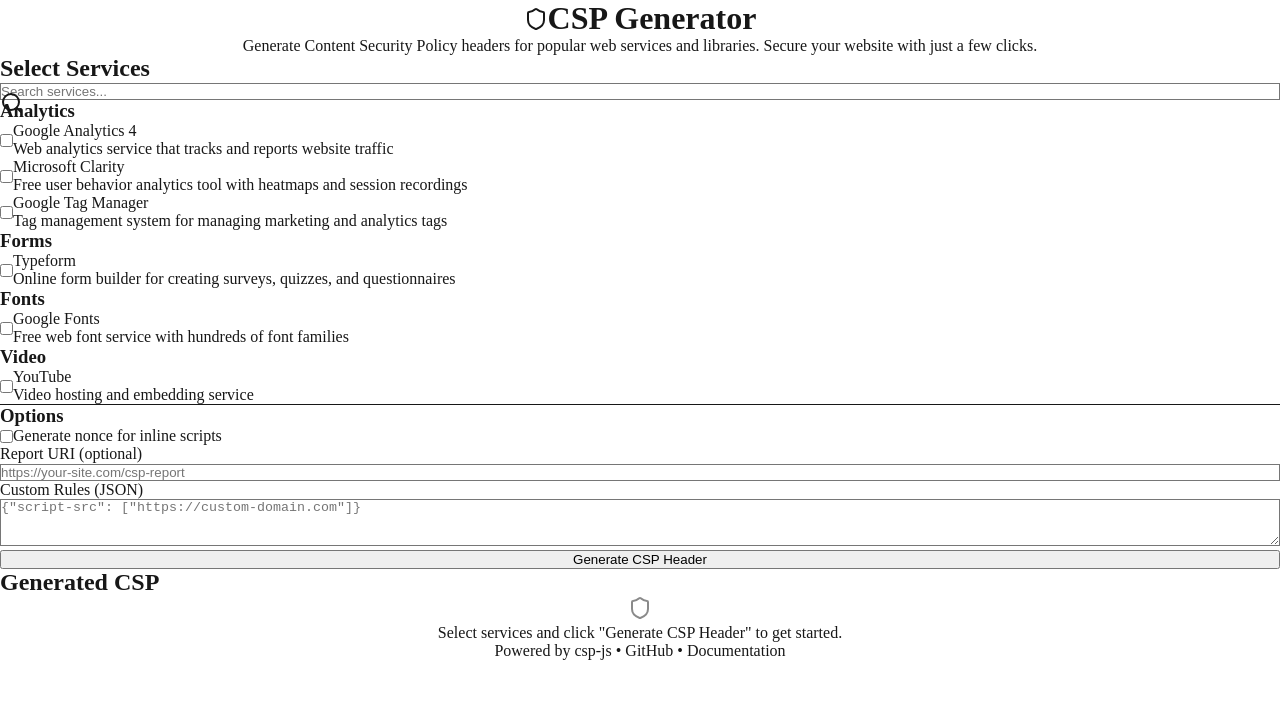
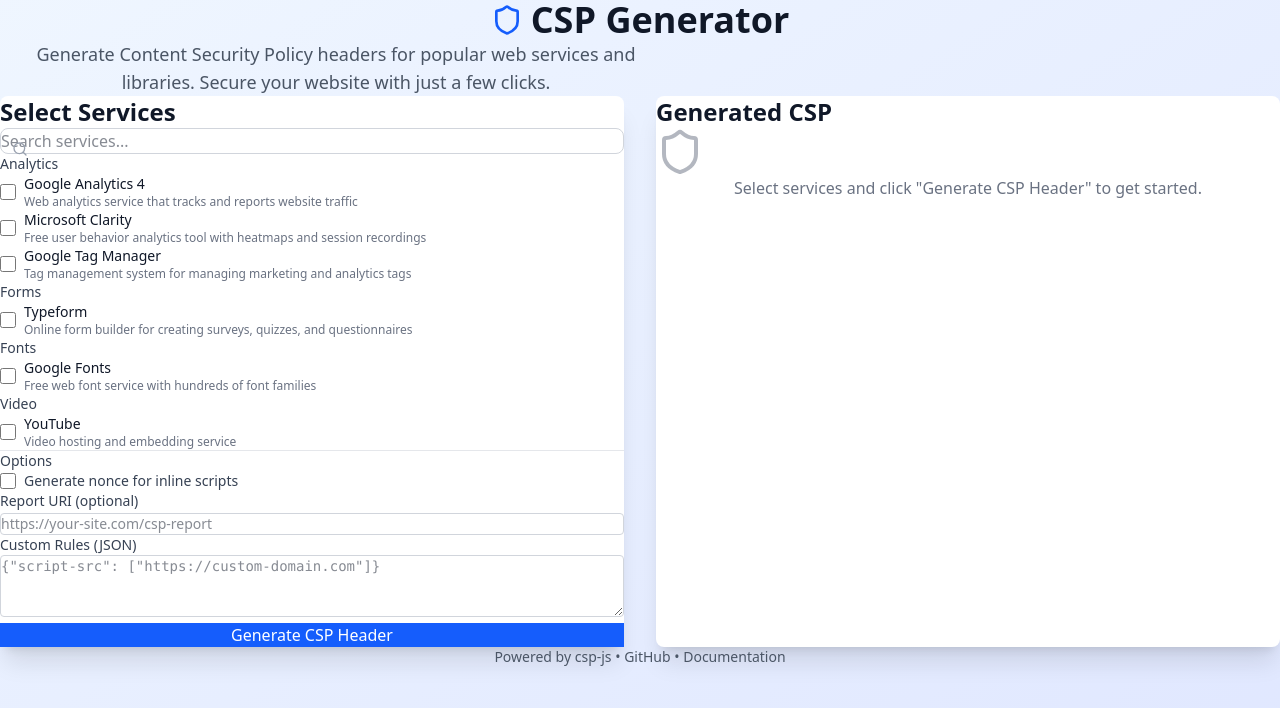
Before and after one commit to eason-dev/csp-js, a Next.js app in the folder apps/web/: page / in a window 1280 px wide. Shown: the top 708 px of the page. Built offline with nearby package versions, Linux system fonts and the light colour scheme.

Commit message:
Fix tailwind config issue

```diff
--- a/apps/web/app/globals.css
+++ b/apps/web/app/globals.css
@@ -1,6 +1,9 @@
-@tailwind base;
-@tailwind components;
-@tailwind utilities;
+@import "tailwindcss";
+
+@theme {
+  --font-family-sans: var(--font-geist-sans), ui-sans-serif, system-ui, sans-serif;
+  --font-family-mono: var(--font-geist-mono), ui-monospace, SFMono-Regular, "Cascadia Code", "Roboto Mono", Menlo, Monaco, Consolas, "Liberation Mono", "Courier New", monospace;
+}
 
 :root {
   --background: #ffffff;
--- a/apps/web/package.json
+++ b/apps/web/package.json
@@ -28,8 +28,8 @@
     "@types/react-dom": "19.1.1",
     "eslint": "^9.29.0",
     "typescript": "5.8.2",
-    "tailwindcss": "^4.0.0-beta.25",
-    "postcss": "^8.5.6",
-    "autoprefixer": "^10.4.20"
+    "tailwindcss": "^4.0.0",
+    "@tailwindcss/postcss": "^4.0.0",
+    "postcss": "^8.5.6"
   }
 }
--- /dev/null
+++ b/apps/web/postcss.config.mjs
@@ -0,0 +1,5 @@
+export default {
+  plugins: {
+    "@tailwindcss/postcss": {}
+  }
+};
--- a/apps/web/tailwind.config.js
+++ /dev/null
@@ -1,17 +0,0 @@
-/** @type {import('tailwindcss').Config} */
-module.exports = {
-  content: [
-    './app/**/*.{js,ts,jsx,tsx,mdx}',
-    './components/**/*.{js,ts,jsx,tsx,mdx}',
-    '../../packages/ui/src/**/*.{js,ts,jsx,tsx,mdx}',
-  ],
-  theme: {
-    extend: {
-      fontFamily: {
-        sans: ['var(--font-geist-sans)'],
-        mono: ['var(--font-geist-mono)'],
-      },
-    },
-  },
-  plugins: [],
-};
--- a/packages/csp-js/src/generator.ts
+++ b/packages/csp-js/src/generator.ts
@@ -1,5 +1,5 @@
 import { getService, type CSPDirectives } from '@csp-js/data';
-import { CSPOptions, CSPResult } from './types.js';
+import type { CSPOptions, CSPResult } from './types.js';
 import {
   generateNonce,
   mergeCSPDirectives,
--- a/pnpm-workspace.yaml
+++ b/pnpm-workspace.yaml
@@ -3,4 +3,5 @@
   - packages/*
 
 ignoredBuiltDependencies:
+  - '@tailwindcss/oxide'
   - esbuild
```
Also changed, not shown: 2 other files (tests, documents, lock files or other folders).
